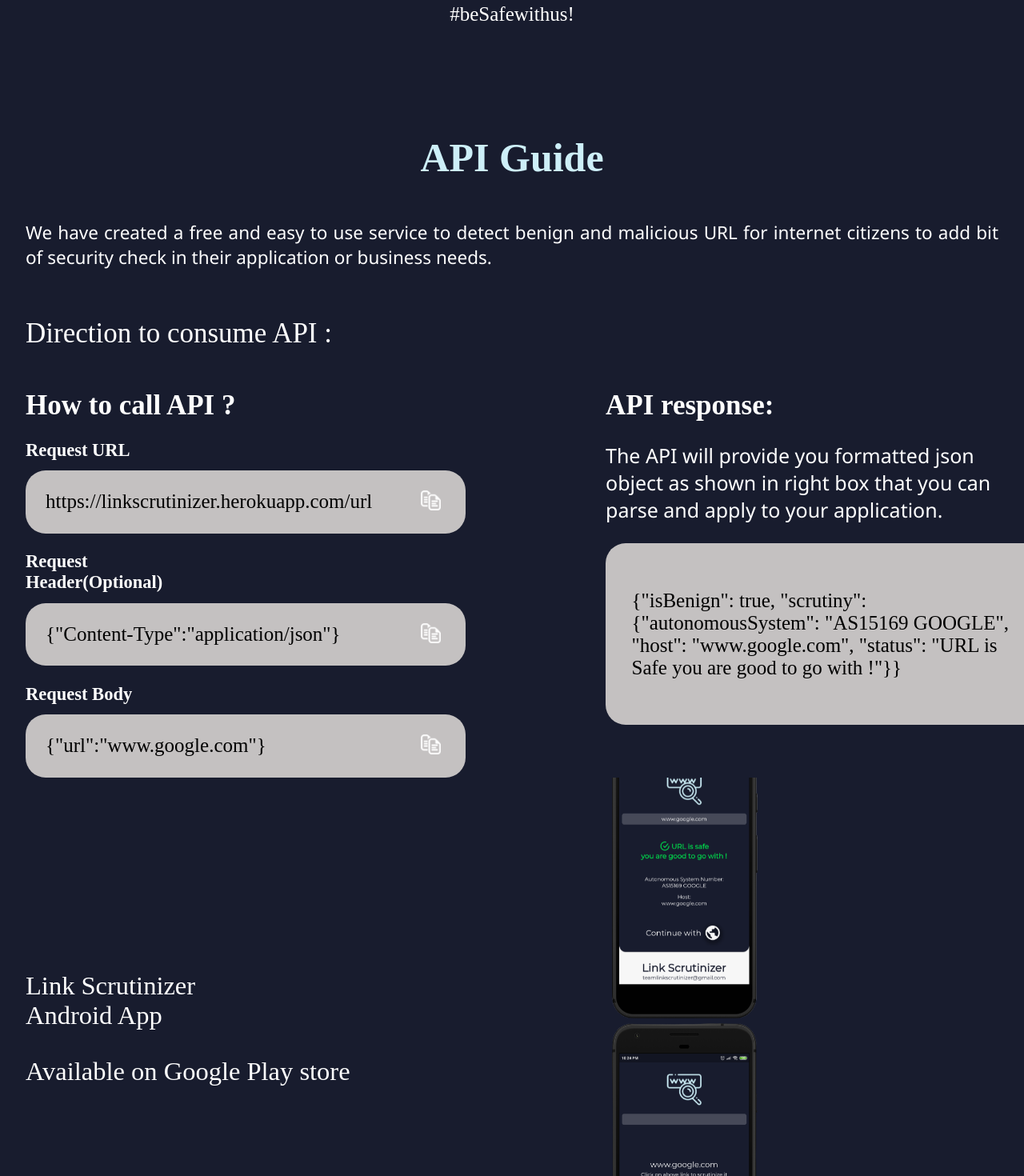
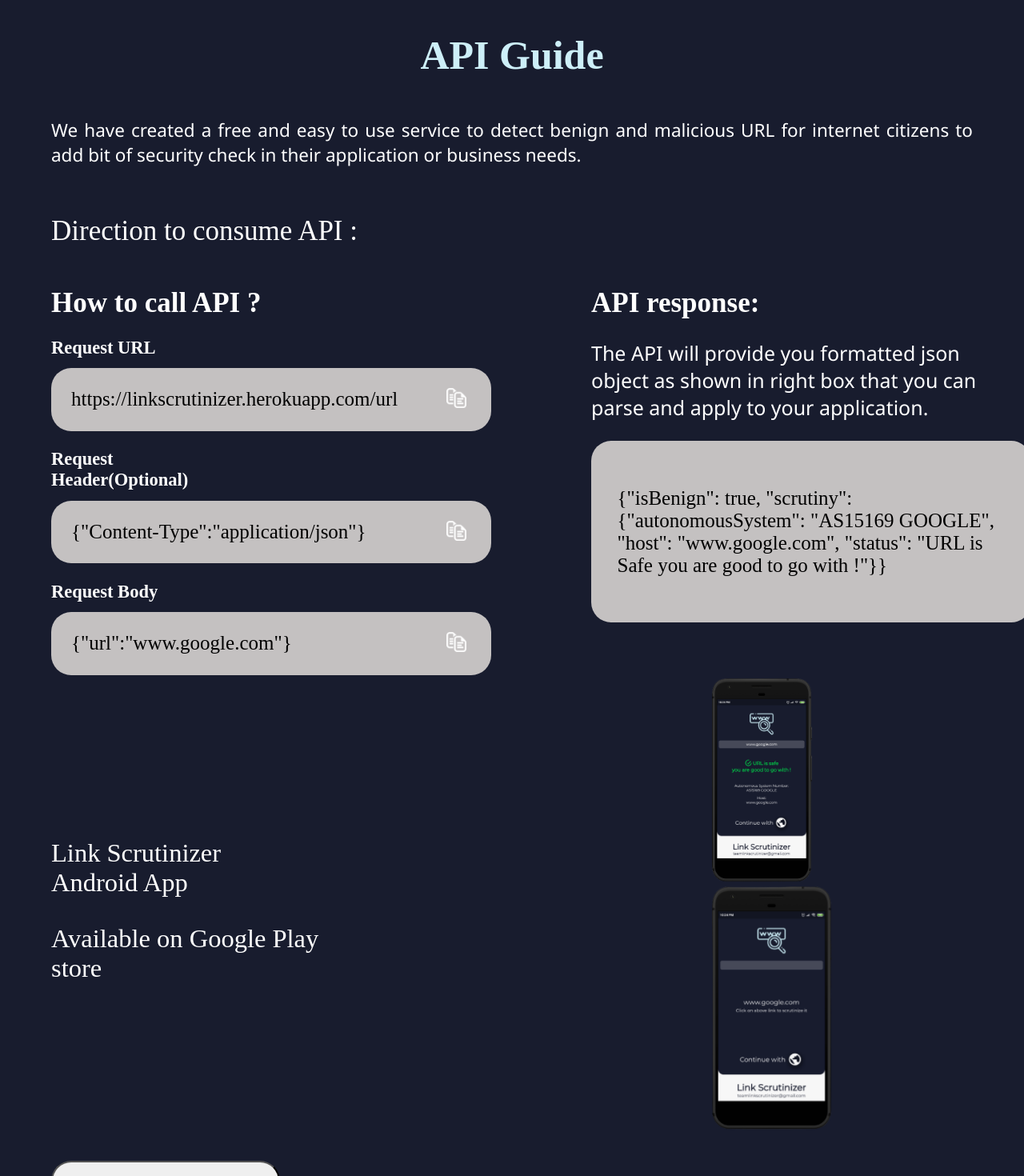
Before and after one commit to sungod12/Link-Scrutinizer, a React (Create React App) app: page / in a window 1280 px wide. Shown: the part 720-2190 px from the top of the page at 80% size. Built offline with nearby package versions, Linux system fonts and the light colour scheme.

Commit message:
changes as needed

```diff
--- a/src/Components/Page3.jsx
+++ b/src/Components/Page3.jsx
@@ -33,7 +33,7 @@ const Page3 = () => {
                   allowFullScreen
                 /> */}
                 <img src={img1} alt="mobile-screen-1" className="image"/>
-                <img src={img2} alt="mobile-screen-2" className="image"/>
+                <img src={img2} alt="mobile-screen-2" className="image image--big"/>
               </div>
               </div>
               <div className="dow">
--- a/src/css/index.css
+++ b/src/css/index.css
@@ -8,7 +8,7 @@ body {
 }
 .container{
   /* border:2px red solid; */
-  width: 95%;
+  width: 90%;
   max-width: 100rem;
   min-width: 27.875rem;
   margin:0 auto;
@@ -29,8 +29,8 @@ body {
 }
 .bottom{
   text-align: center;
-  margin-top: 30vh;
-  margin-bottom: 11vh;
+  margin-top: 15vh;
+  margin-bottom: 10vh;
 }
 input{
   background-color: rgba(255, 255, 255, 0.198);
--- a/src/css/page2.css
+++ b/src/css/page2.css
@@ -127,7 +127,7 @@
 @media (min-width:1200px){
     .hero__container{
         width: auto;
-        margin-right: 7rem;
+        margin-right: 5rem;
     }
     .description{
         width: auto;
--- a/src/css/page3.css
+++ b/src/css/page3.css
@@ -28,8 +28,11 @@ body{
   margin-top: 1rem;
 }
 .image{
-  width: 30%;
-  margin-left:3.5rem;
+  width: 8.75rem;
+  margin:0 2rem;
+}
+.image--big{
+  width: 9.375em;;
 }
 .animation{
   animation-name: floatingMob;
@@ -64,6 +67,7 @@ body{
   }
   .app-desc,.app-desc-font{
     text-align: left;
+    width: auto;
   }
   .dow{
     /* border: 2px yellow solid; */
@@ -72,18 +76,19 @@ body{
   }
   .col{
     /* border:2px red solid; */
-    align-self: center;
     flex:1 0;
   }
-  .image,.video--color{
-    margin-left: 5rem;
+  .animation{
+    padding-left: 16rem;
+  }
+  .video--color{
+    margin-left: 4rem;
+  }
+  .image{
+    width: 5rem;
+    margin-right:5px;
+  }
+  .image--big{
+    width: 6rem;
   }
 }
-@media (min-width:1800px){
-  .app-desc{
-    margin-right: 11rem;
-  }
-  .video--color{
-    margin-left: 3.5rem;
-  }
-}
--- a/src/css/slider.css
+++ b/src/css/slider.css
@@ -126,7 +126,7 @@
       display: none; }
     @media all and (min-width: 520px) {
       .awssld{
-        --slider-height-percentage: 115%;
+        --slider-height-percentage: 125%;
       }
       .awssld__controls {
         visibility: hidden; } }
```
Also changed, not shown: 10 other files (tests, documents, lock files or other folders).
